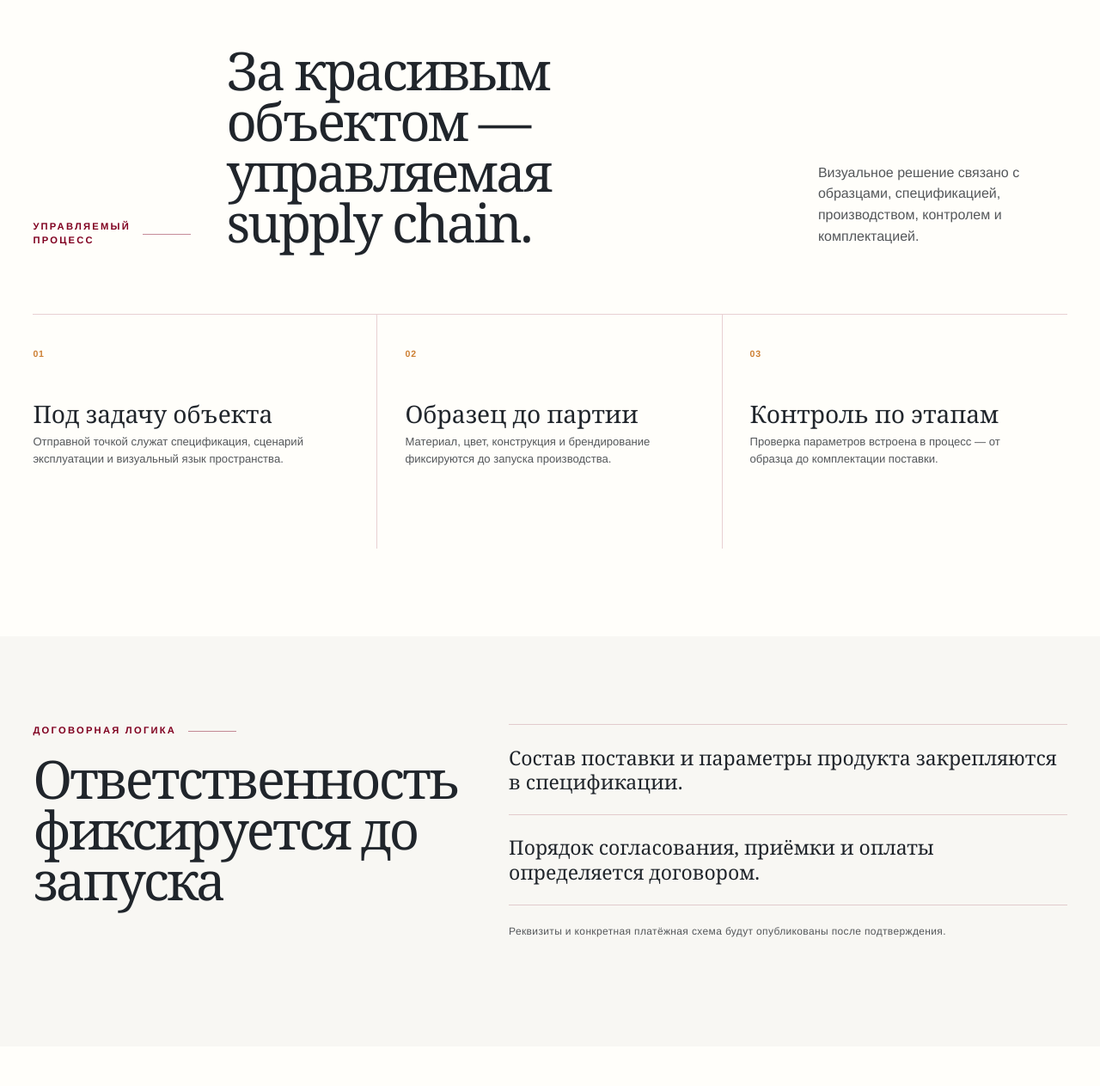
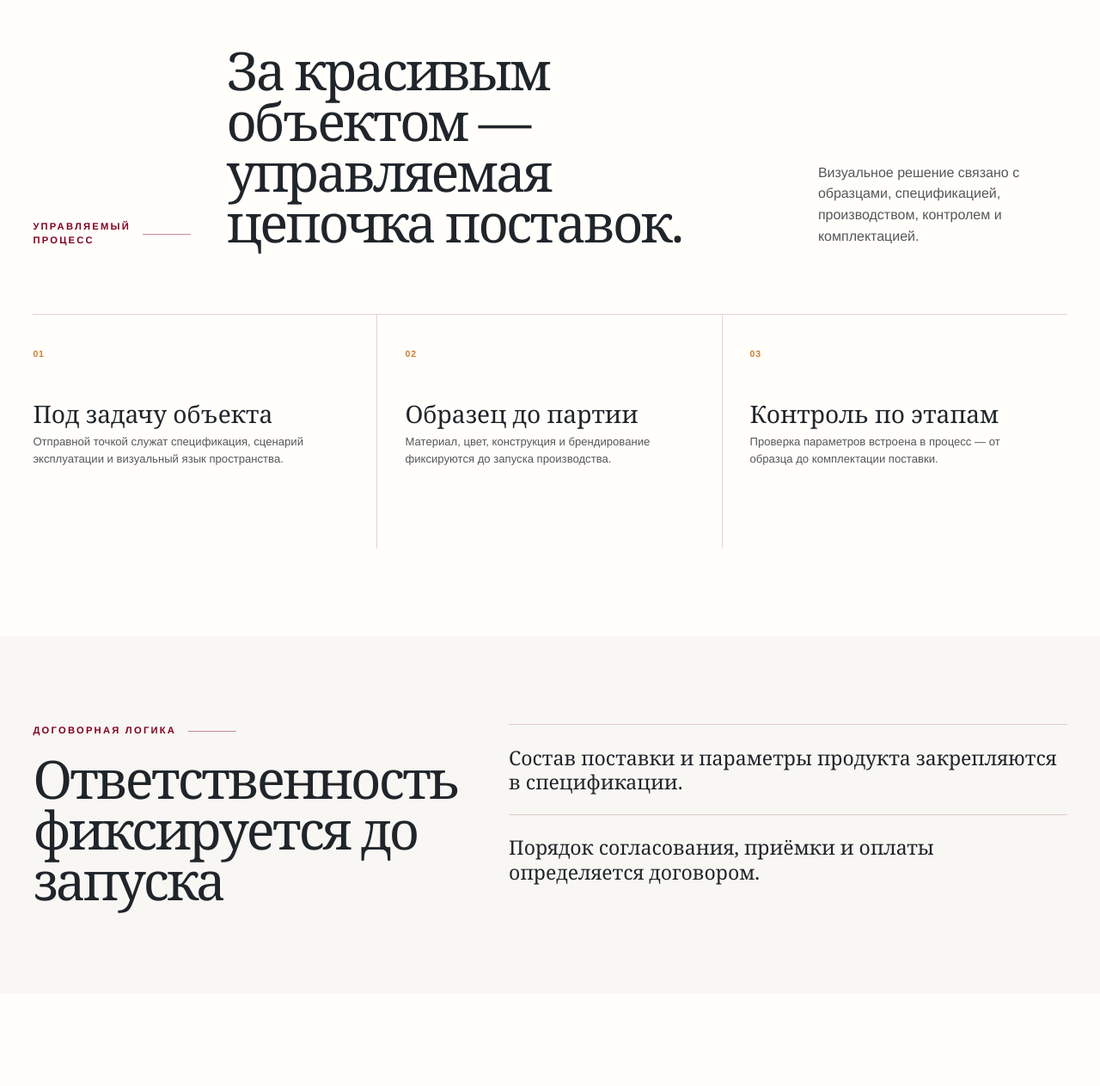
Before and after one commit to stepanMiller/virden-site, a Next.js app: page / in a window 1280 px wide. Shown: the part 4014-5277 px from the top of the page at 86% size. Built offline with nearby package versions, Linux system fonts and the light colour scheme.

Commit message:
content: finalize Russian supply chain wording

```diff
--- a/sections/home/home-sections.tsx
+++ b/sections/home/home-sections.tsx
@@ -105,7 +105,7 @@ export function HomeOperations() {
       <section className="operations shell" aria-labelledby="operations-title">
         <div className="sectionIntro sectionIntro--wide">
           <p className="eyebrow">Управляемый процесс</p>
-          <h2 id="operations-title">За красивым объектом — управляемая supply chain.</h2>
+          <h2 id="operations-title">За красивым объектом — управляемая цепочка поставок.</h2>
           <p>Визуальное решение связано с образцами, спецификацией, производством, контролем и комплектацией.</p>
         </div>
         <div className="capabilityGrid">
@@ -128,7 +128,6 @@ export function HomeOperations() {
           <div className="reliability__points">
             <p>Состав поставки и параметры продукта закрепляются в спецификации.</p>
             <p>Порядок согласования, приёмки и оплаты определяется договором.</p>
-            <p className="structuralPlaceholder">Реквизиты и конкретная платёжная схема будут опубликованы после подтверждения.</p>
           </div>
         </div>
       </section>
```
